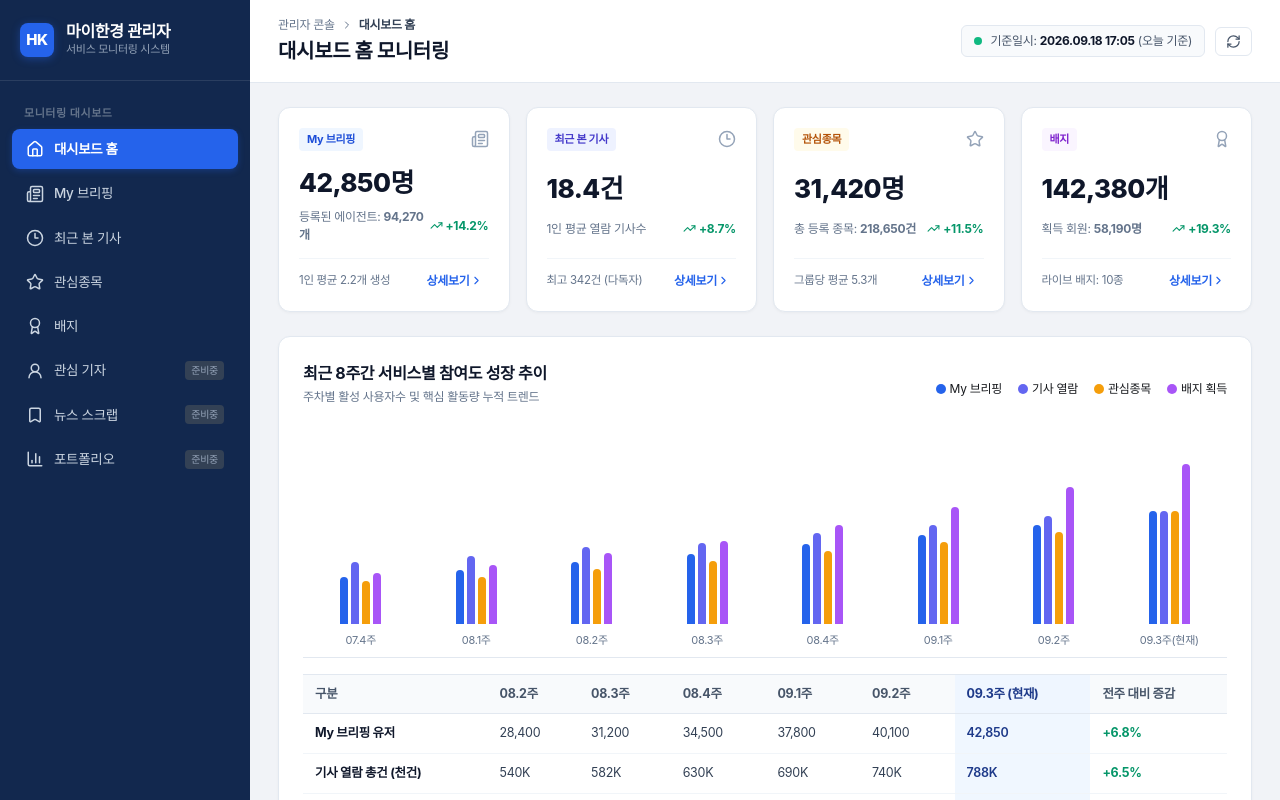
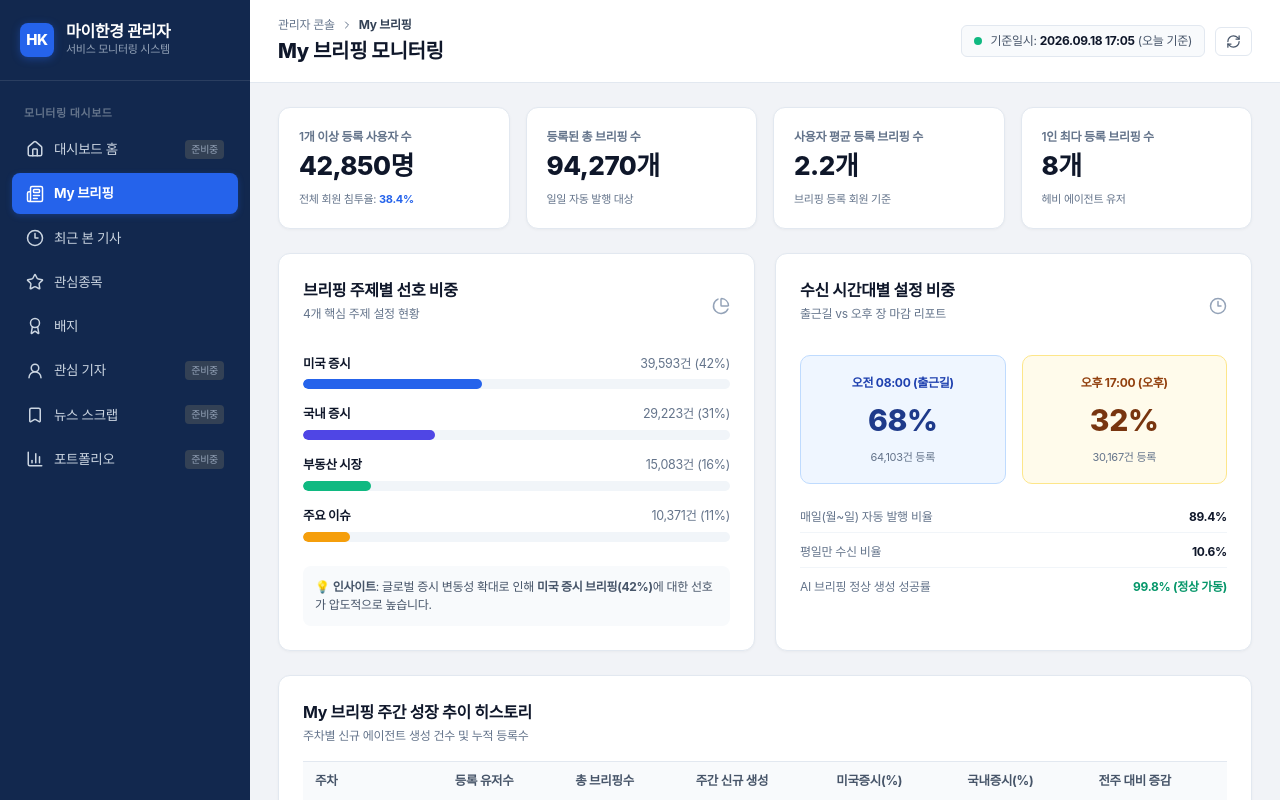
Before and after one commit to hktouchkim/myhankyung, a Next.js app: page /admin in a window 1280 px wide. Shown: the top 800 px of the page. Built offline with nearby package versions, Linux system fonts and the light colour scheme.

Commit message:
feat: 대시보드 홈 준비중 처리 및 첫 진입 탭을 My 브리핑으로 변경

```diff
--- a/app/admin/admin-dashboard-client.tsx
+++ b/app/admin/admin-dashboard-client.tsx
@@ -44,7 +44,7 @@ interface NavMenuItem {
 }
 
 const MENU_ITEMS: NavMenuItem[] = [
-  { id: "overview", label: "대시보드 홈", icon: Home, ready: true },
+  { id: "overview", label: "대시보드 홈", icon: Home, ready: false, badge: "준비중" },
   { id: "briefing", label: "My 브리핑", icon: Newspaper, ready: true },
   { id: "recent-articles", label: "최근 본 기사", icon: Clock3, ready: true },
   { id: "watchlist", label: "관심종목", icon: Star, ready: true },
@@ -55,7 +55,7 @@ const MENU_ITEMS: NavMenuItem[] = [
 ];
 
 export default function AdminDashboardClient() {
-  const [currentTab, setCurrentTab] = useState<AdminTab>("overview");
+  const [currentTab, setCurrentTab] = useState<AdminTab>("briefing");
   const [isMobileMenuOpen, setIsMobileMenuOpen] = useState(false);
   const [selectedBadgeGroup, setSelectedBadgeGroup] = useState<string>("all");
   const [lastRefreshed, setLastRefreshed] = useState("2026.09.18 17:05");
@@ -174,7 +174,6 @@ export default function AdminDashboardClient() {
 
         {/* 탭 본문 내용 */}
         <div className={styles.contentContainer}>
-          {currentTab === "overview" && <OverviewTab onNavigate={setCurrentTab} />}
           {currentTab === "briefing" && <BriefingTab />}
           {currentTab === "recent-articles" && <RecentArticlesTab />}
           {currentTab === "watchlist" && <WatchlistTab />}
@@ -184,7 +183,7 @@ export default function AdminDashboardClient() {
               onSelectGroup={setSelectedBadgeGroup}
             />
           )}
-          {["reporters", "scraps", "portfolio"].includes(currentTab) && (
+          {["overview", "reporters", "scraps", "portfolio"].includes(currentTab) && (
             <EmptyStateTab tab={currentTab} />
           )}
         </div>
```
